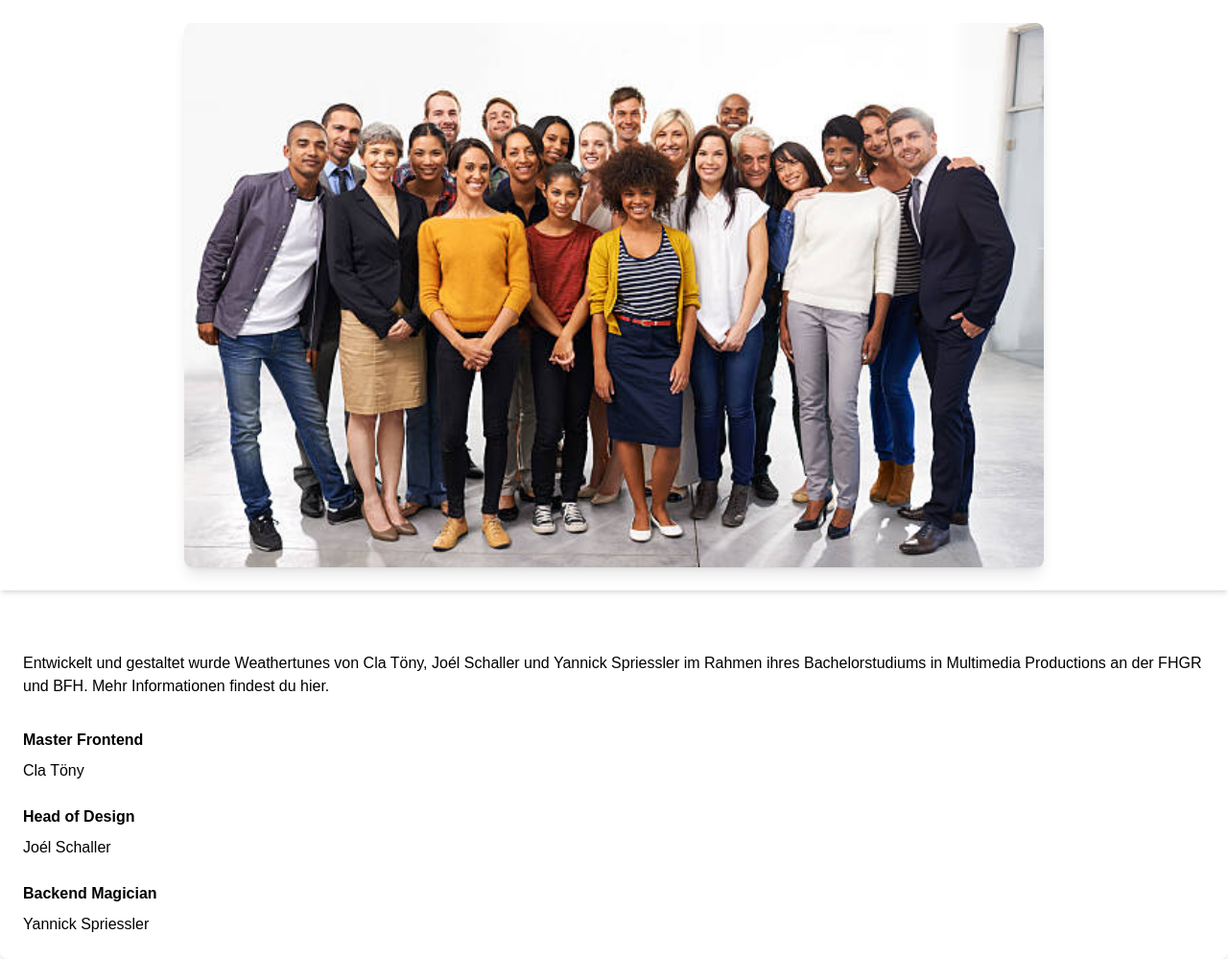
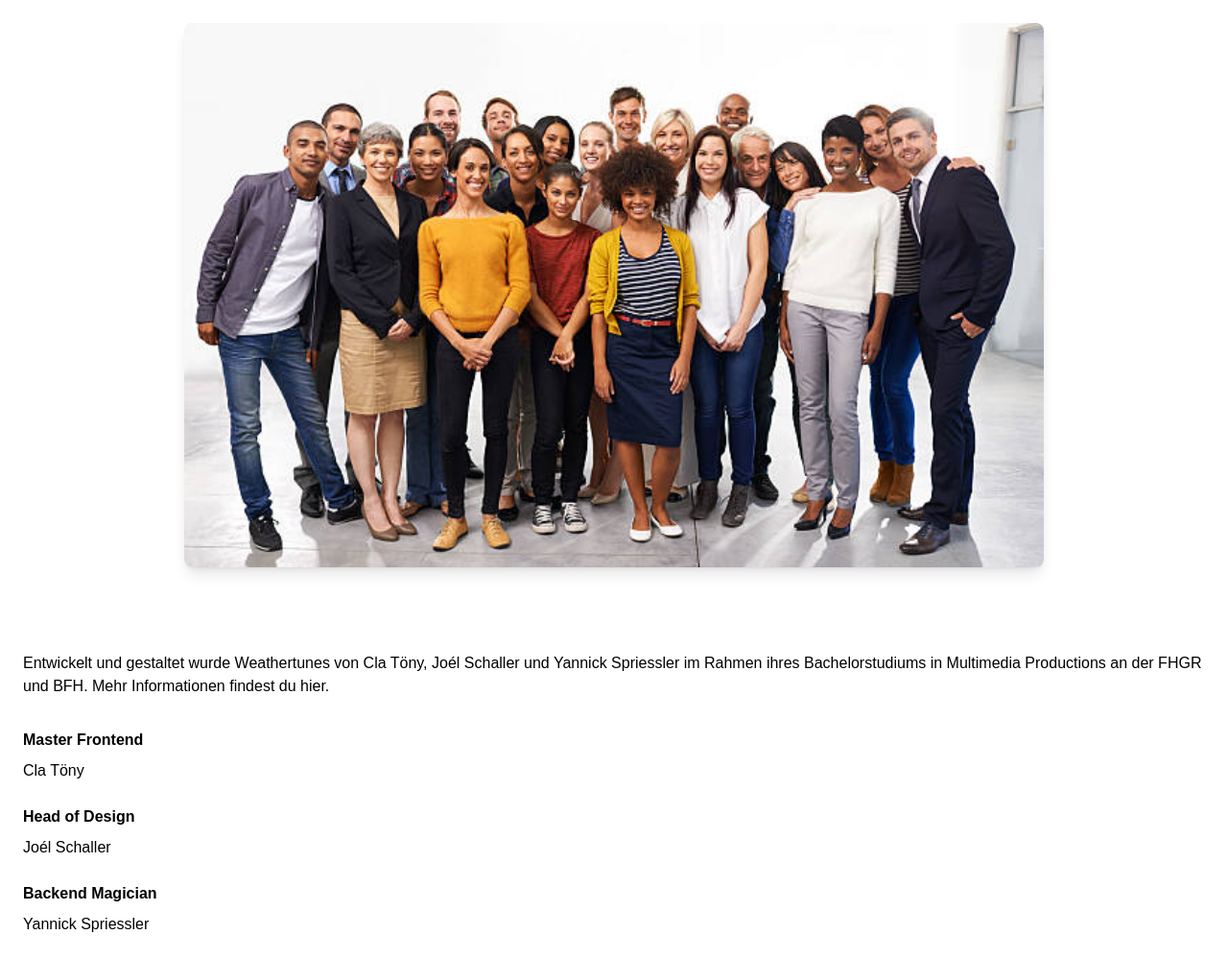
Before and after one commit to y-neck/weathertunes, a PHP site: page /frontend/views/impressum.php in a window 1280 px wide. Shown: the whole page at 96% size. Run offline with PHP 8.4, Linux system fonts and the light colour scheme; some libraries are stand-ins or nearby versions; some web fonts are replaced.

Commit message:
somethings working

```diff
--- a/frontend/views/impressum.php
+++ b/frontend/views/impressum.php
@@ -5,12 +5,12 @@ require_once '../components/layout.php';
 <html lang="de" id="webPage" data-theme="fallback">
 
 <body class="bg-bg">
-    <div class="w-full bg-white shadow-md p-6">
+    <div class="w-full bg-bg p-6">
         <div class="container mx-auto flex justify-center">
             <img src="frontend\public\img\groupphoto\PH-gruppenfoto.jpg" alt="Group Picture" class="rounded-lg shadow-lg w-full max-w-4xl">
         </div>
     </div>
-    <div class="container mx-auto mt-10 p-6 bg-white rounded-lg shadow-lg">
+    <div class="container mx-auto mt-10 p-6 bg-bg">
         <p class="text-gray-700 mb-4">
             Entwickelt und gestaltet wurde Weathertunes von Cla Töny, Joél Schaller und Yannick Spriessler im Rahmen ihres Bachelorstudiums
             in Multimedia Productions an der FHGR und BFH. Mehr Informationen findest du hier.
```
